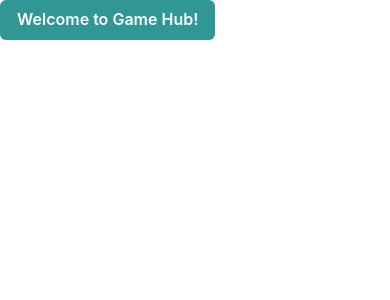
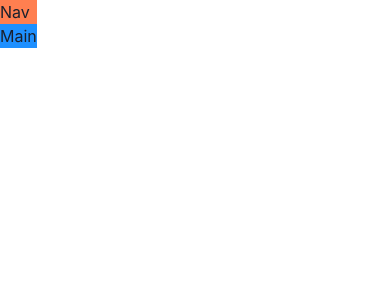
Before and after one commit to cadesarkin/react-project, a React (Vite) app in the folder game-hub/: page / in a window 390 px wide. Shown: the top 300 px of the page. Built offline with nearby package versions, Linux system fonts and the light colour scheme.

Commit message:
build responsive layout

```diff
--- a/game-hub/src/App.tsx
+++ b/game-hub/src/App.tsx
@@ -1,7 +1,26 @@
-import { Button, ButtonGroup } from "@chakra-ui/react";
+import { Grid, GridItem, Show } from "@chakra-ui/react";
 
 function App() {
-  return <Button colorScheme="teal">Welcome to Game Hub!</Button>;
+  return (
+    <Grid
+      templateAreas={{
+        base: `"nav" "main"`,
+        lg: `"nav nav" "aside main"`,
+      }}
+    >
+      <GridItem area="nav" bg="coral">
+        Nav
+      </GridItem>
+      <Show above="lg">
+        <GridItem area="aside" bg="gold">
+          Aside
+        </GridItem>
+      </Show>
+      <GridItem area="main" bg="dodgerblue">
+        Main
+      </GridItem>
+    </Grid>
+  );
 }
 
 export default App;
```
